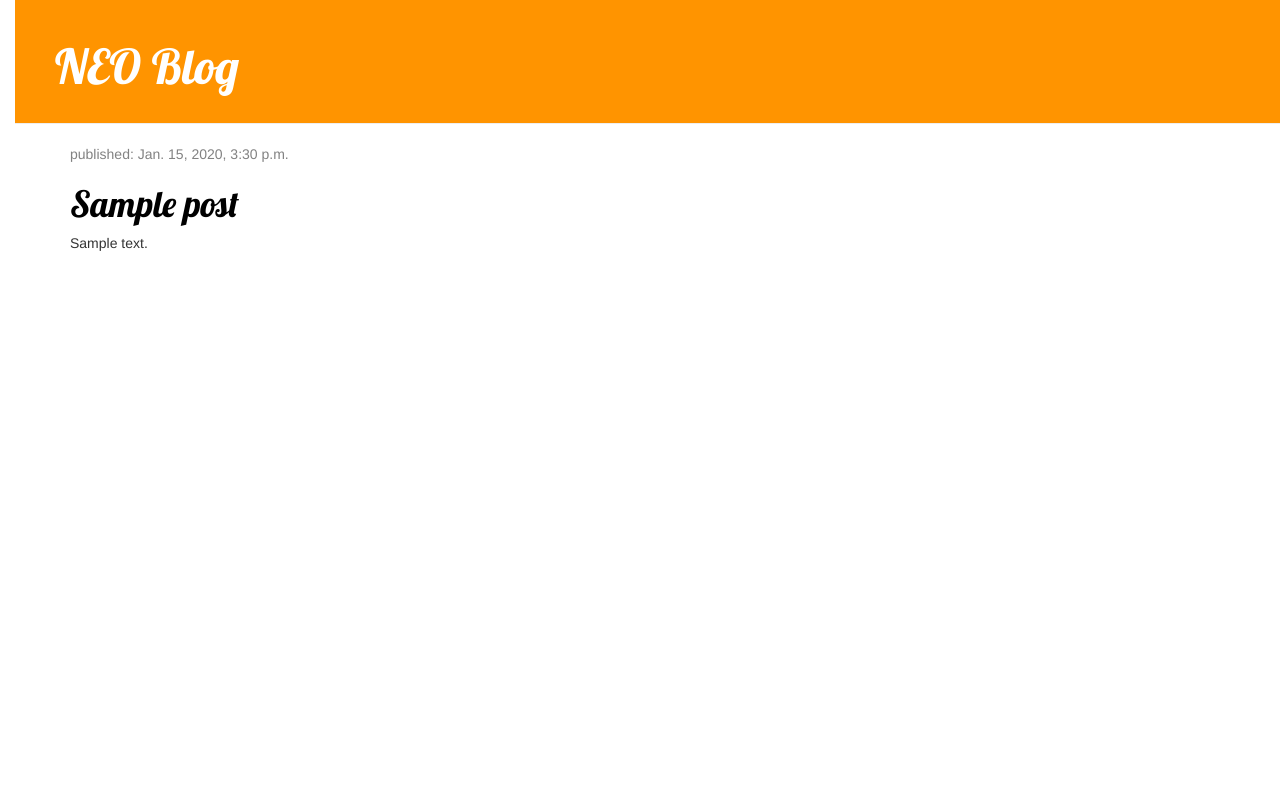
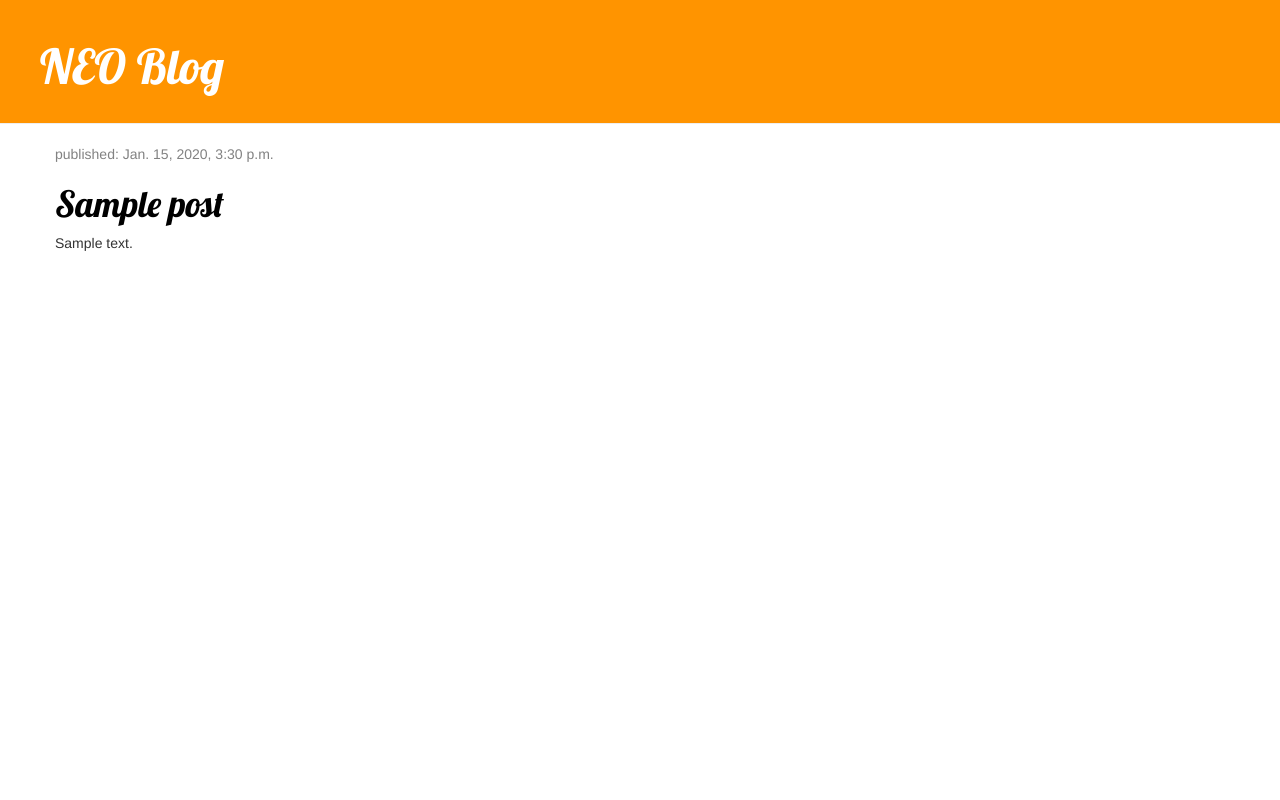
Before and after one commit to shuttlesworthNEO/my-first-blog, a Django app: page / in a window 1280 px wide. Run offline with Django 3.2, Linux system fonts and the light colour scheme; tables that the repository leaves empty hold one stand-in row (values such as "Sample post"); some libraries are stand-ins or nearby versions.

Commit message:
Fixed white space bug

```diff
--- a/blog/static/css/blog.css
+++ b/blog/static/css/blog.css
@@ -1,10 +1,6 @@
 h1 a {
     color: #FCA205;
     font-family: 'Lobster';
-}
-
-body {
-    padding-left: 15px;
 }
 
 .page-header {
@@ -17,6 +13,15 @@ body {
     color: #ffffff;
     font-size: 36pt;
     text-decoration: none;
+}
+
+html,body
+{
+    width: 100%;
+    height: 100%;
+    margin: 0px;
+    padding: 0px;
+    overflow-x: hidden;
 }
 
 .content {
@@ -53,3 +58,8 @@ h1, h2, h3, h4 {
 .post h1 a, .post h1 a:visited {
     color: #000000;
 }
+
+.background-img {
+    background-image: url('http://wallpapercave.com/wp/YUTylLj.jpg');
+    background-size: cover;
+}
```
